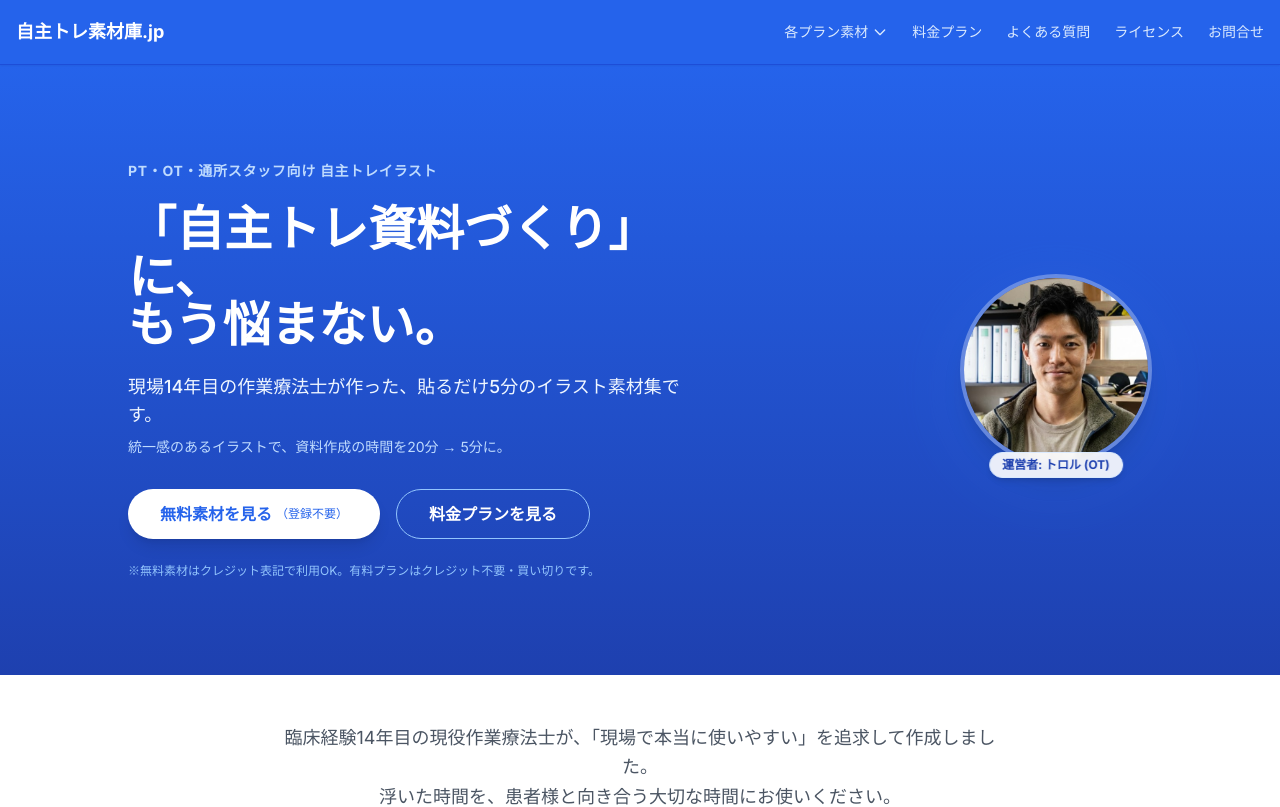
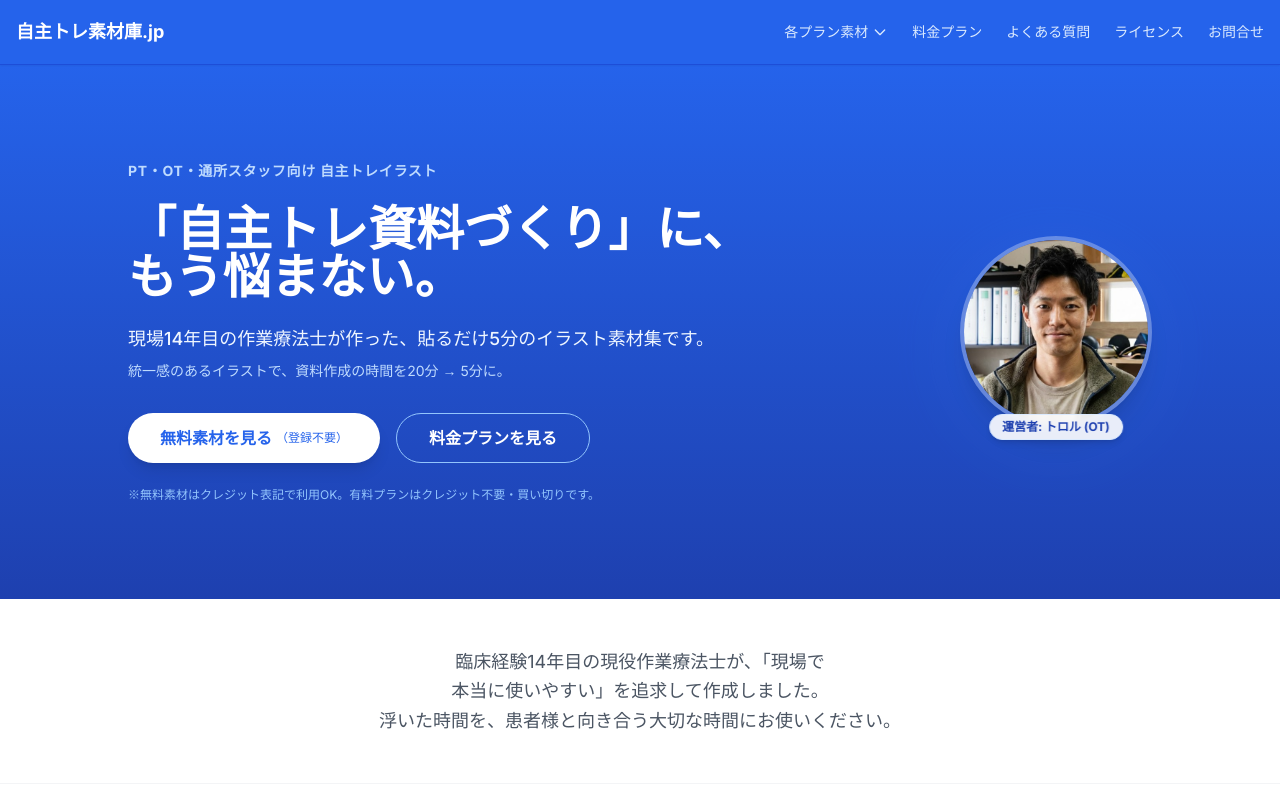
Before and after one commit to makomaru2023/jishutore-starter, a Next.js app: page / in a window 1280 px wide. Shown: the top 807 px of the page. Built offline with nearby package versions, Linux system fonts and the light colour scheme.

Commit message:
Fix hero text layout and about section text balance

```diff
--- a/src/app/page.tsx
+++ b/src/app/page.tsx
@@ -13,12 +13,13 @@ export default function Home() {
           <div className="container mx-auto px-4">
             <div className="mx-auto max-w-5xl lg:flex lg:items-center lg:justify-between gap-10">
               {/* Left: Text */}
-              <div className="max-w-xl space-y-6 text-center lg:text-left mx-auto lg:mx-0">
+              <div className="max-w-2xl space-y-6 text-center lg:text-left mx-auto lg:mx-0">
                 <p className="text-sm font-bold text-blue-200 tracking-wider">
                   PT・OT・通所スタッフ向け 自主トレイラスト
                 </p>
                 <h1 className="text-3xl sm:text-4xl lg:text-5xl font-bold text-white leading-tight">
-                  「自主トレ資料づくり」に、<br />もう悩まない。
+                  <span className="inline-block">「自主トレ資料づくり」に、</span><br />
+                  <span className="inline-block">もう悩まない。</span>
                 </h1>
                 <div className="space-y-2">
                   <p className="text-lg text-blue-50 font-medium">
@@ -73,7 +74,7 @@ export default function Home() {
         {/* About Section (Moved from Hero) */}
         <div className="bg-white py-12 border-b border-gray-100">
           <div className="container mx-auto px-4 max-w-3xl text-center">
-            <p className="text-gray-600 leading-relaxed text-lg">
+            <p className="text-gray-600 leading-relaxed text-lg inline-block text-balance">
               臨床経験14年目の現役作業療法士が、「現場で本当に使いやすい」を追求して作成しました。<br className="hidden sm:block" />
               浮いた時間を、患者様と向き合う大切な時間にお使いください。
             </p>
```
